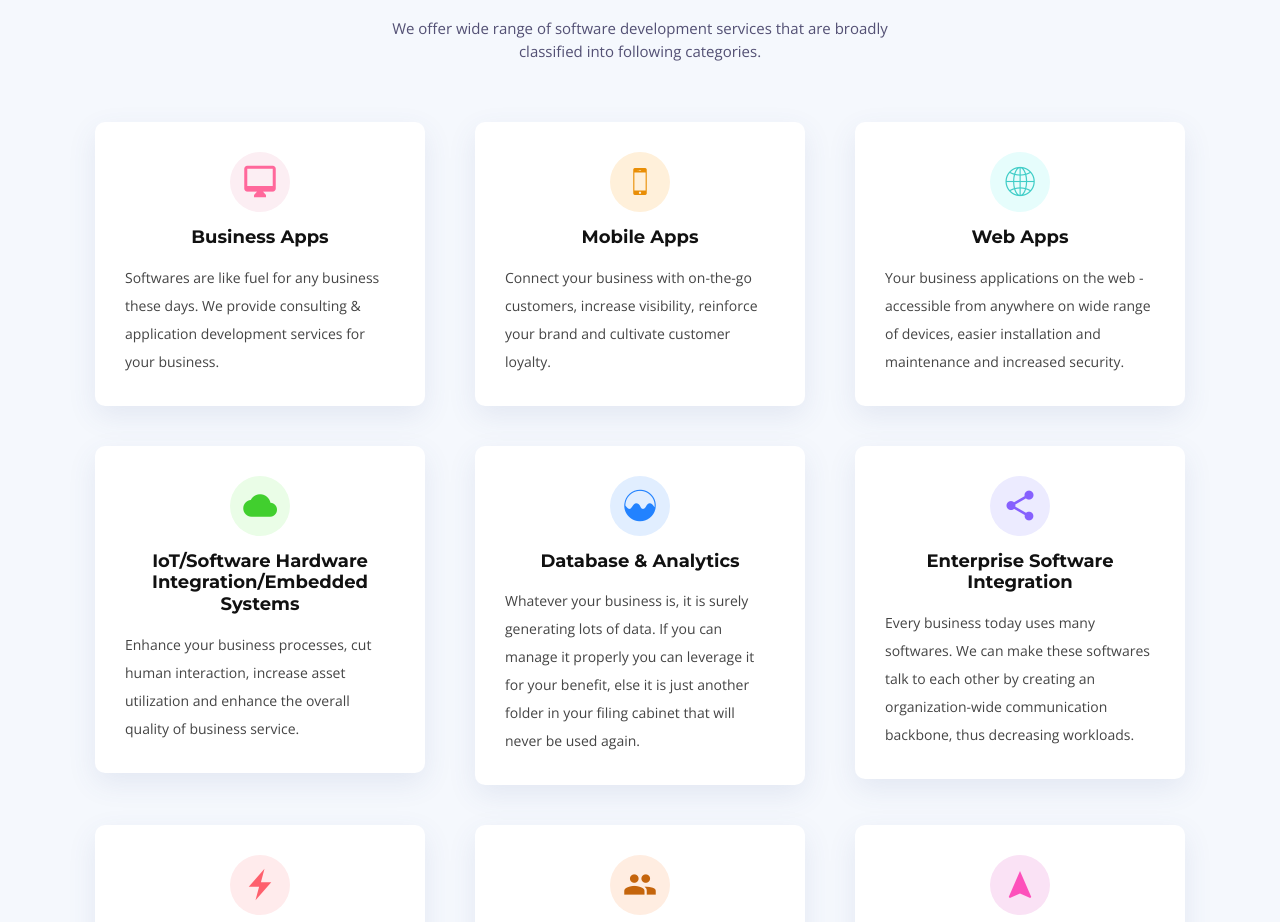
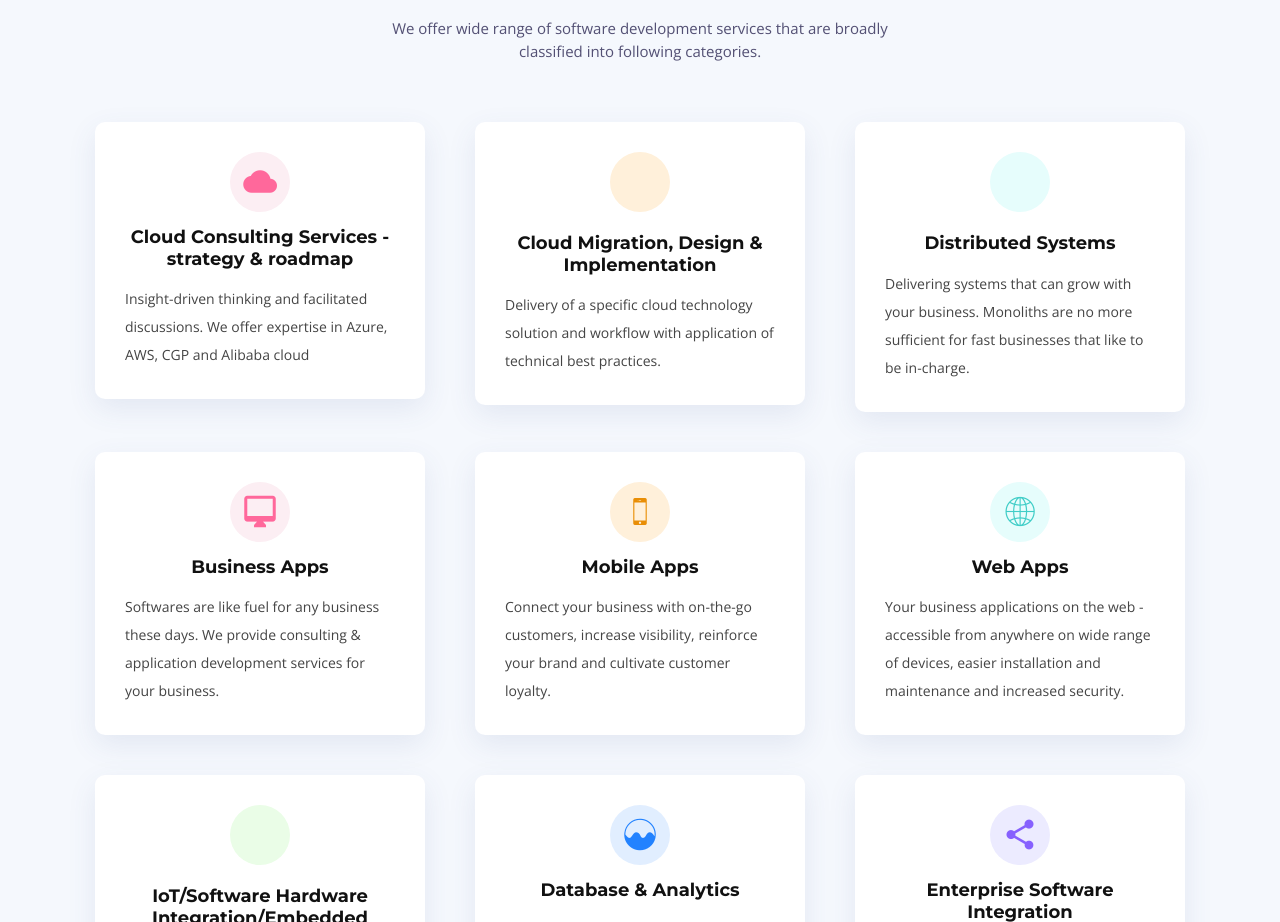
Before and after one commit to ruvcaltd/public, a plain HTML site: page index.html in a window 1280 px wide. Shown: the part 2012-2934 px from the top of the page. Drawn offline with nearby package versions, Linux system fonts and the light colour scheme; a script that the page names is missing; files whose address does not match are found by name.

Commit message:
offerings

```diff
--- a/index.html
+++ b/index.html
@@ -178,6 +178,30 @@ window.smartsupp||(function(d) {
 
                 <div class="row">
 
+				    <div class="col-md-6 col-lg-4 wow bounceInUp" data-wow-duration="1.4s">
+                        <div class="box">
+                            <div class="icon" style="background: #fceef3;"><i class="ion-android-cloud" style="color: #ff689b;"></i></div>
+                            <h4 class="title"><a href="#footer">Cloud Consulting Services - strategy &amp; roadmap </a></h4>
+                            <p class="description">Insight-driven thinking and facilitated discussions. We offer expertise in Azure, AWS, CGP and Alibaba cloud</p>
+                        </div>
+                    </div>
+                    <div class="col-md-6 col-lg-4 wow bounceInUp" data-wow-duration="1.4s">
+                        <div class="box">
+                            <div class="icon" style="background: #fff0da;"><i class="cloud-done-outline" style="color: #e98e06;"></i></div>
+                            <h4 class="title"><a href="#footer">Cloud Migration, Design &amp; Implementation</a></h4>
+                            <p class="description">Delivery of a specific cloud technology solution and workflow with application of technical best practices.</p>
+                        </div>
+                    </div>
+
+                    <div class="col-md-6 col-lg-4 wow bounceInUp" data-wow-delay="0.1s" data-wow-duration="1.4s">
+                        <div class="box">
+                            <div class="icon" style="background: #e6fdfc;"><i class="grid-outline" style="color: #3fcdc7;"></i></div>
+                            <h4 class="title"><a href="#footer">Distributed Systems</a></h4>
+                            <p class="description">Delivering systems that can grow with your business. Monoliths are no more sufficient for fast businesses that like to be in-charge. </p>
+                        </div>
+                    </div>
+
+
                     <div class="col-md-6 col-lg-4 wow bounceInUp" data-wow-duration="1.4s">
                         <div class="box">
                             <div class="icon" style="background: #fceef3;"><i class="ion-android-desktop" style="color: #ff689b;"></i></div>
@@ -202,7 +226,7 @@ window.smartsupp||(function(d) {
                     </div>
                     <div class="col-md-6 col-lg-4 wow bounceInUp" data-wow-delay="0.1s" data-wow-duration="1.4s">
                         <div class="box">
-                            <div class="icon" style="background: #eafde7;"><i class="ion-android-cloud" style="color:#41cf2e;"></i></div>
+                            <div class="icon" style="background: #eafde7;"><i class="hardware-chip-outline" style="color:#41cf2e;"></i></div>
                             <h4 class="title"><a href="#footer">IoT/Software Hardware Integration/Embedded Systems</a></h4>
                             <p class="description">Enhance your business processes, cut human interaction, increase asset utilization and enhance the overall quality of business service.</p>
                         </div>
```
